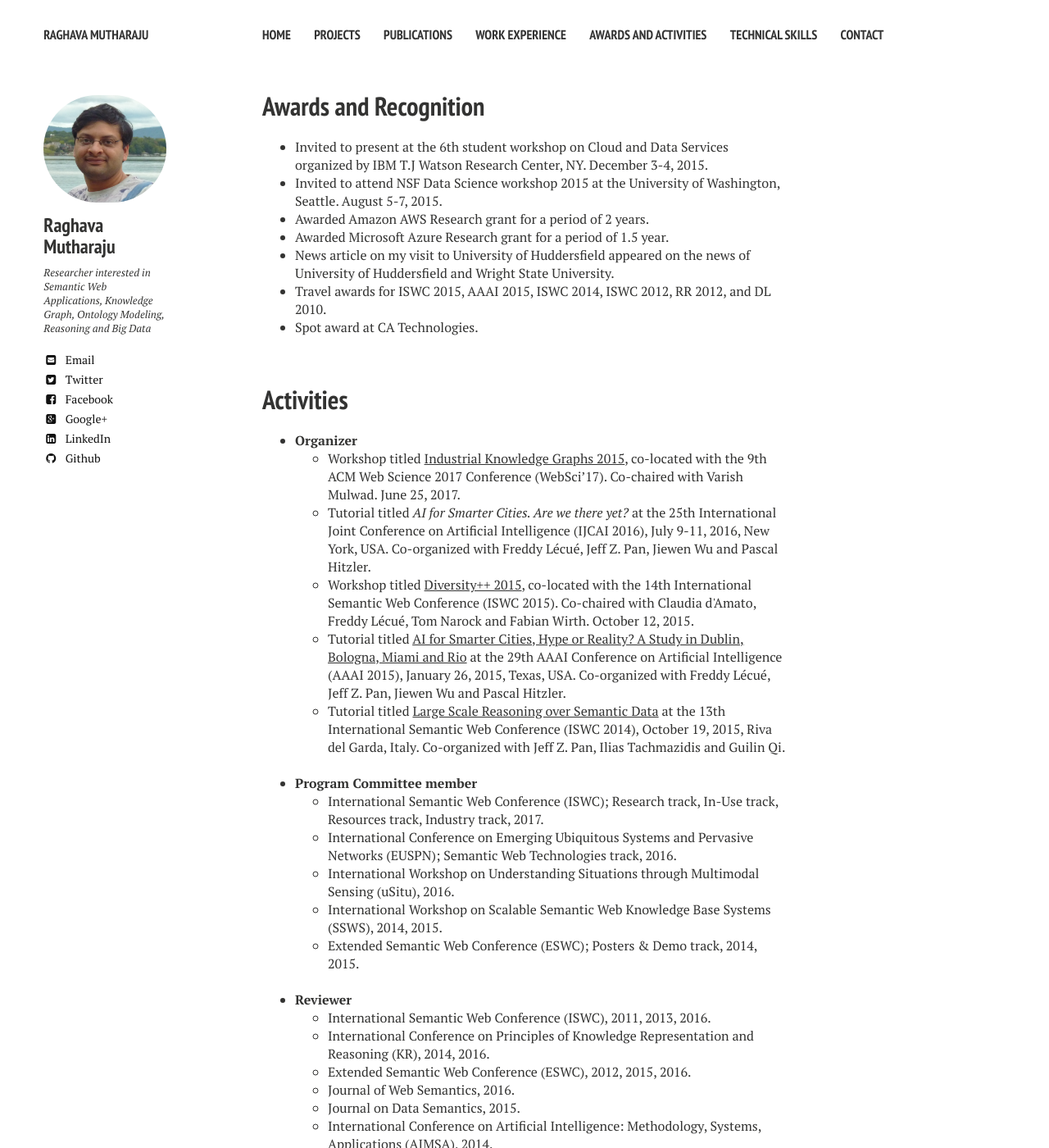
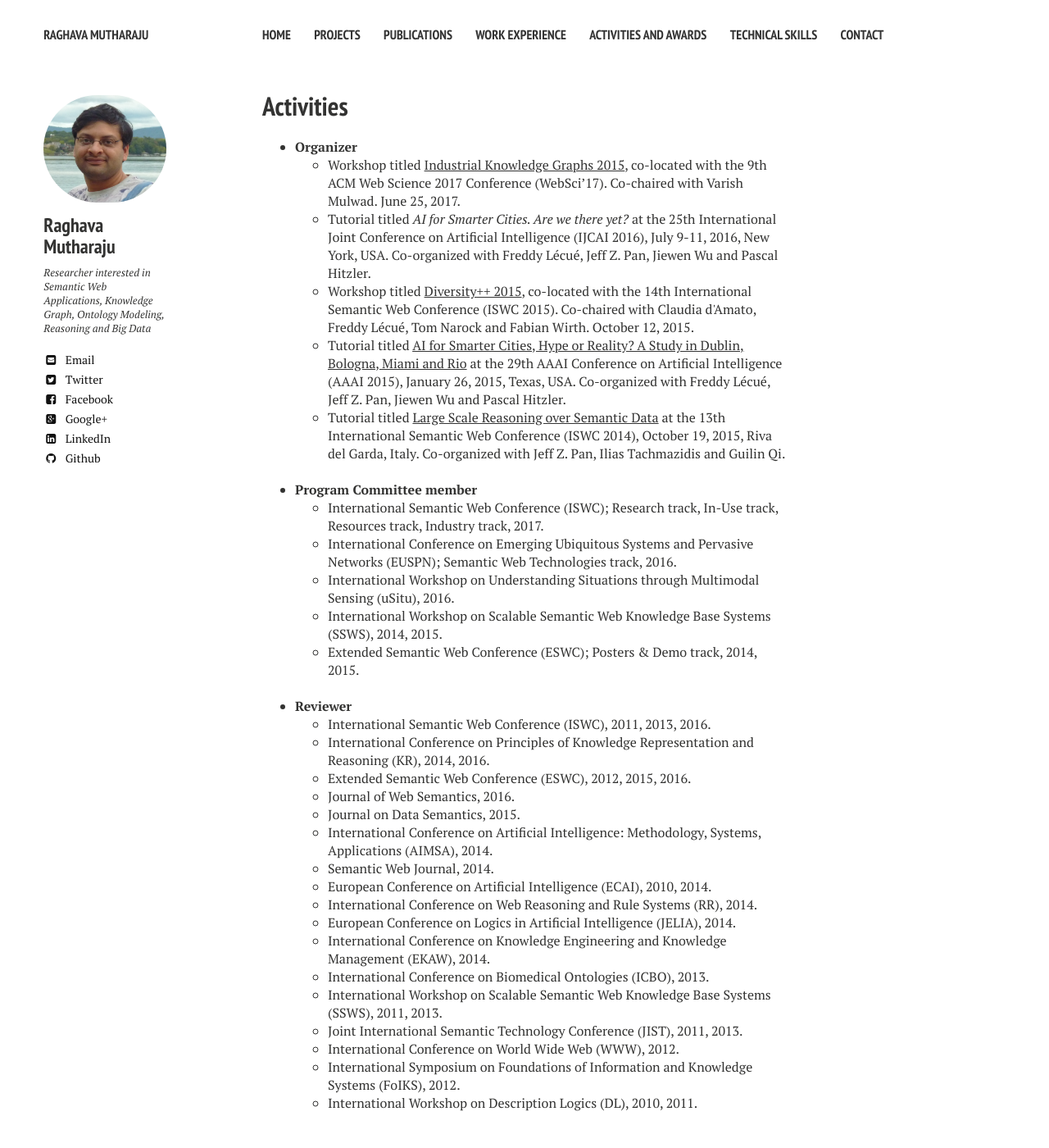
Before and after one commit to raghavam/raghavam.github.io, a Jekyll site: the page built from awards-activities.md, in a window 1280 px wide and 1400 px high. Shown: the whole window at 82% size. Built offline with Jekyll 4.4.1, drawn with Linux system fonts in a browser that asks for light colours; nearby versions of some CDN libraries; some of the changed text lies outside the part shown.

Commit message:
interchanged activities and awards position

```diff
--- a/_data/navigation.yml
+++ b/_data/navigation.yml
@@ -12,7 +12,7 @@
 - title: Work Experience
   url: /work-experience
 
-- title: Awards and Activities
+- title: Activities and Awards
   url: /awards-activities
 
 - title: Technical Skills
--- a/awards-activities.md
+++ b/awards-activities.md
@@ -1,21 +1,8 @@
 ---
 layout: page
-title: Awards and Recognition
+title: Activities
 share: false
 ---
-
-* Invited to present at the 6th student workshop on Cloud and Data Services  organized by IBM T.J Watson Research Center, NY. December 3-4, 2015.
-* Invited to attend NSF Data Science workshop 2015 at the University of Washington, Seattle. August 5-7, 2015.
-* Awarded Amazon AWS Research grant for a period of 2 years.
-* Awarded Microsoft Azure Research grant for a period of 1.5 year.
-* News article on my visit to University of Huddersfield appeared on the news of University of Huddersfield and Wright State University.
-* Travel awards for ISWC 2015, AAAI 2015, ISWC 2014, ISWC 2012, RR 2012, and DL 2010.
-* Spot award at CA Technologies.
-
-<br/>
-
-Activities
-==========
 
 * **Organizer**
   * Workshop titled <a href="https://industrial-knowledge-graphs.github.io/2017/" target="_blank">Industrial Knowledge Graphs 2015</a>, co-located with the 9th ACM Web Science 2017 Conference (WebSci'17). Co-chaired with Varish Mulwad. June 25, 2017.
@@ -51,3 +38,16 @@ Activities
   * International Conference on World Wide Web (WWW), 2012.
   * International Symposium on Foundations of Information and Knowledge Systems (FoIKS), 2012.
   * International Workshop on Description Logics (DL), 2010, 2011.
+
+<br/>
+
+Awards and Recognition
+==========
+
+* Invited to present at the 6th student workshop on Cloud and Data Services  organized by IBM T.J Watson Research Center, NY. December 3-4, 2015.
+* Invited to attend NSF Data Science workshop 2015 at the University of Washington, Seattle. August 5-7, 2015.
+* Awarded Amazon AWS Research grant for a period of 2 years.
+* Awarded Microsoft Azure Research grant for a period of 1.5 year.
+* News article on my visit to University of Huddersfield appeared on the news of University of Huddersfield and Wright State University.
+* Travel awards for ISWC 2015, AAAI 2015, ISWC 2014, ISWC 2012, RR 2012, and DL 2010.
+* Spot award at CA Technologies.
```
